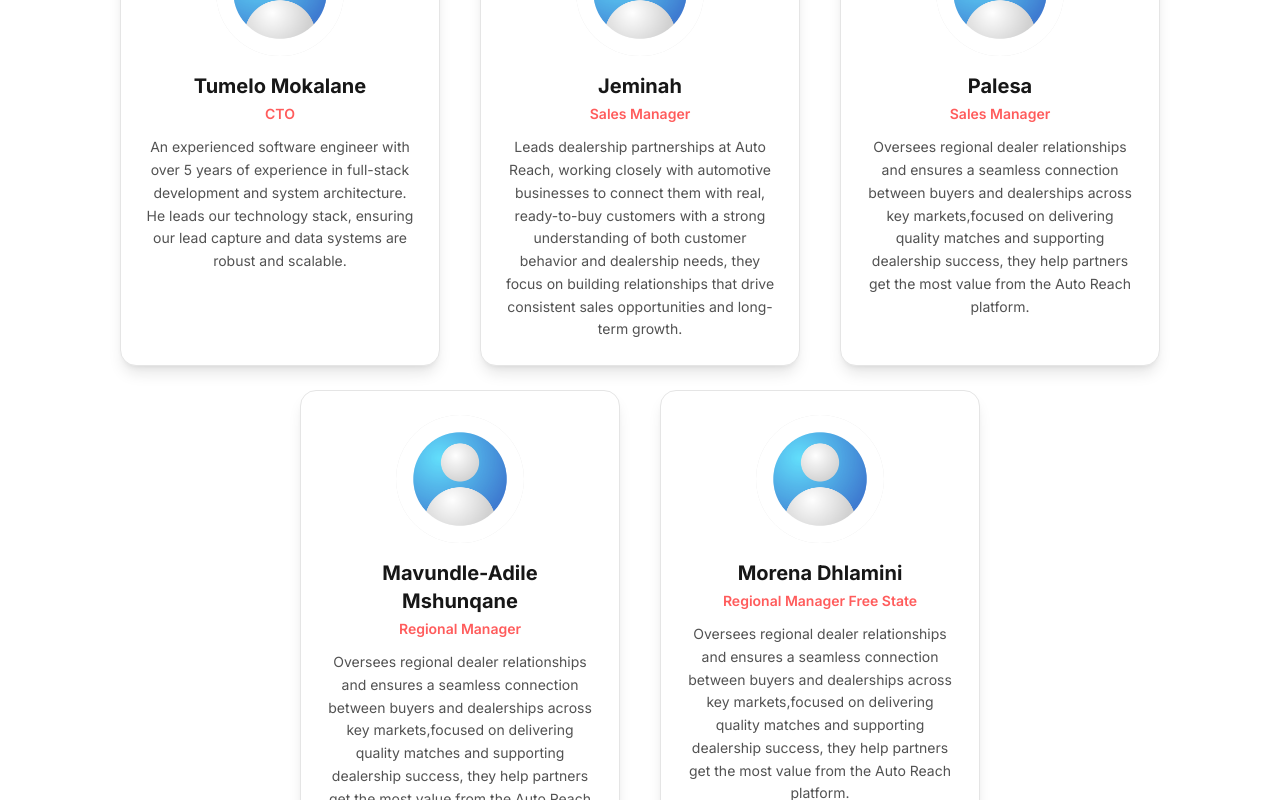
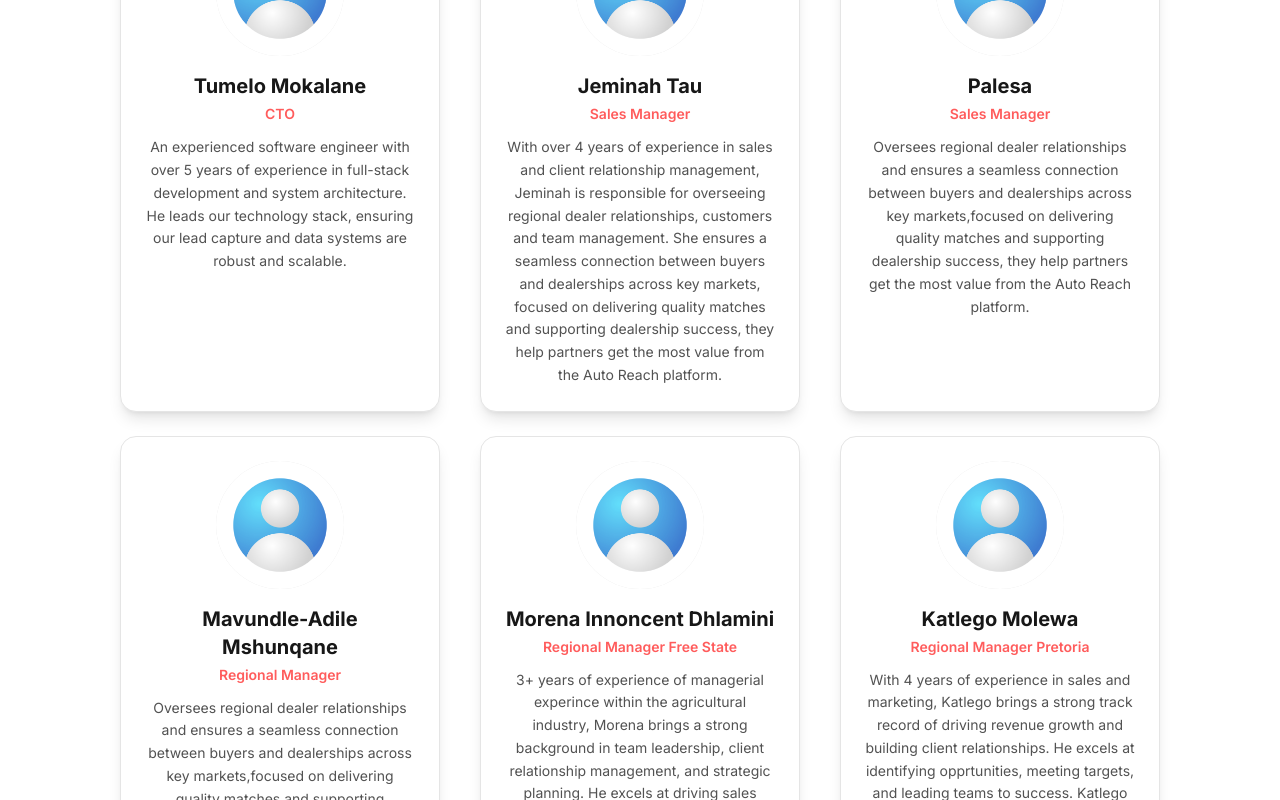
Before and after one commit to codedbytumelo/auto-reach-innovations, a Next.js app: page / in a window 1280 px wide. Shown: the part 4620-5420 px from the top of the page. Built offline with nearby package versions, Linux system fonts and the light colour scheme.

Commit message:
Changes to Teams.tsx file

```diff
--- a/src/sections/Teams.tsx
+++ b/src/sections/Teams.tsx
@@ -42,10 +42,10 @@ const teamMembers: TeamMember[] = [
     imageSrc: "/assets/images/team/profile.jpg",
   },
   {
-    id: "jeminah",
-    name: "Jeminah",
+    id: "jeminah tau",
+    name: "Jeminah Tau",
     role: "Sales Manager",
-    description: "Leads dealership partnerships at Auto Reach, working closely with automotive businesses to connect them with real, ready-to-buy customers with a strong understanding of both customer behavior and dealership needs, they focus on building relationships that drive consistent sales opportunities and long-term growth.",
+    description: "With over 4 years of experience in sales and client relationship management, Jeminah is responsible for overseeing regional dealer relationships, customers and team management. She ensures a seamless connection between buyers and dealerships across key markets, focused on delivering quality matches and supporting dealership success, they help partners get the most value from the Auto Reach platform.",
     imageSrc: "/assets/images/team/profile.jpg",
   },
   {
@@ -64,11 +64,18 @@ const teamMembers: TeamMember[] = [
   },
   {
     id: "morena-dhlamini",
-    name: "Morena Dhlamini",
+    name: "Morena Innoncent Dhlamini",
     role: "Regional Manager Free State",
-    description: "Oversees regional dealer relationships and ensures a seamless connection between buyers and dealerships across key markets,focused on delivering quality matches and supporting dealership success, they help partners get the most value from the Auto Reach platform.",
+    description: "3+ years of experience of managerial experince within the agricultural industry, Morena brings a strong background in team leadership, client relationship management, and strategic planning. He excels at driving sales growth and building long-term partnerships with dealerships. Morena is passionate about delivering exceptional service and results for our clients in the Free State region.",
     imageSrc: "/assets/images/team/profile.jpg",
   },
+  {
+    id: "Katlego Molewa",
+    name: "Katlego Molewa",
+    role: "Regional Manager Pretoria",
+    description: "With 4 years of experience in sales and marketing, Katlego brings a strong track record of driving revenue growth  and building client relationships. He excels at identifying opprtunities, meeting targets, and leading teams to success. Katlego brings a result-driven mindset and a passion for delivering business growth in highly paced environments",
+    imageSrc: "/assets/images/team/profile.jpg",
+  }
 ];
 
 // Create a reusable card component for cleaner code
```
